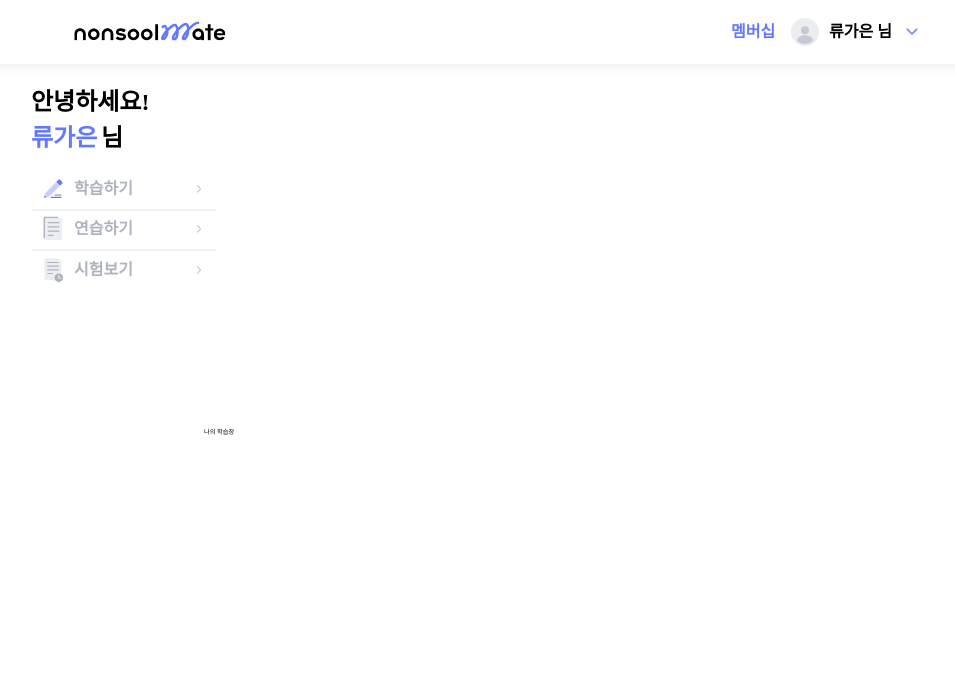
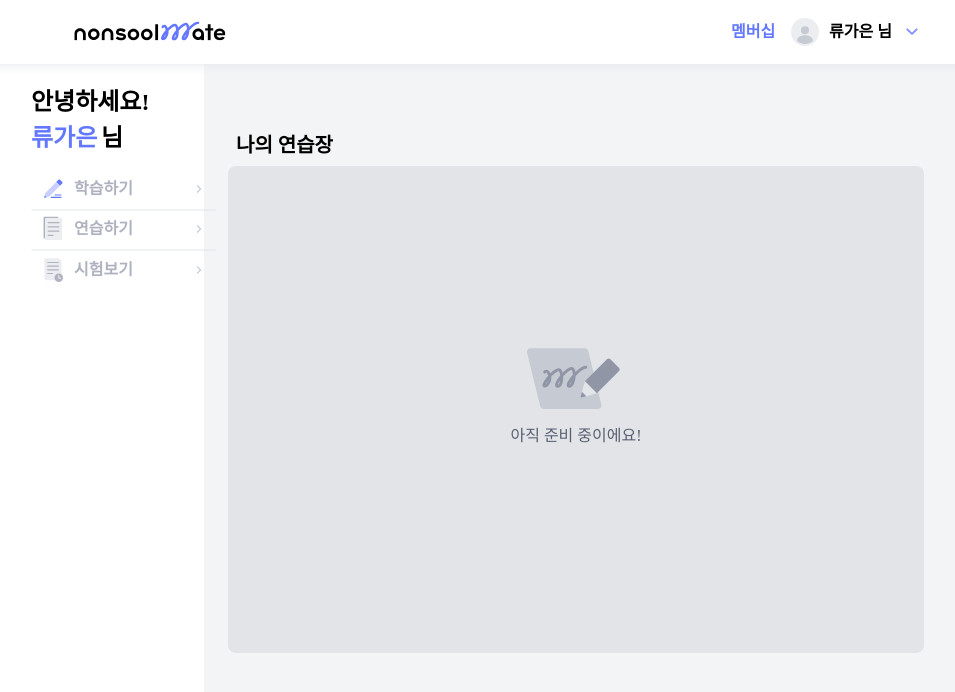
Before and after one commit to nonsoolmate-official/nonsoolmate-client, a React (Vite) app in the folder nonsoolmateClient/: page /home/practice in a window 1280 px wide. Shown: the top 692 px of the page, without its empty margins (141-1096 px from the left). Built offline with nearby package versions, Linux system fonts and the light colour scheme; a web font is replaced by a local one.

Commit message:
[ design/#27 ] HomePractice UI

```diff
--- a/nonsoolmateClient/src/home/homePractice/HomePractice.tsx
+++ b/nonsoolmateClient/src/home/homePractice/HomePractice.tsx
@@ -1,22 +1,44 @@
 import styled from "styled-components";
+import { EmptyIc } from "@assets/index";
+import { UnsetContainerLayout } from "style/layout/UnsetContainerLayout";
+import { UnsetContentLayout } from "style/layout/UnsetContentLayout";
 
 export default function HomePractice() {
   return (
     <Container>
-      <Header>나의 학습장</Header>
-      <Content></Content>
+      <Header>나의 연습장</Header>
+      <Content>
+        <EmptyIcon />
+        <ContentText>아직 준비 중이에요!</ContentText>
+      </Content>
     </Container>
   );
 }
 
-const Header = styled.h2`
-  display: flex;
+const Container = styled.section`
+  ${UnsetContainerLayout}
 `;
 
-const Container = styled.section`
+const Header = styled.h2`
+  ${({ theme }) => theme.fonts.Headline5};
+
   display: flex;
-  width: 93.5rem;
+  margin-left: 0.8rem;
 `;
+
 const Content = styled.section`
-  display: flex;
+  ${UnsetContentLayout}
+
+  padding: 14.6rem 0;
 `;
+
+const EmptyIcon = styled(EmptyIc)`
+  width: 10.4rem;
+  height: 10.4rem;
+`;
+
+const ContentText = styled.p`
+  ${({ theme }) => theme.fonts.Body4};
+
+  color: ${({ theme }) => theme.colors.grey_700};
+`;
```
